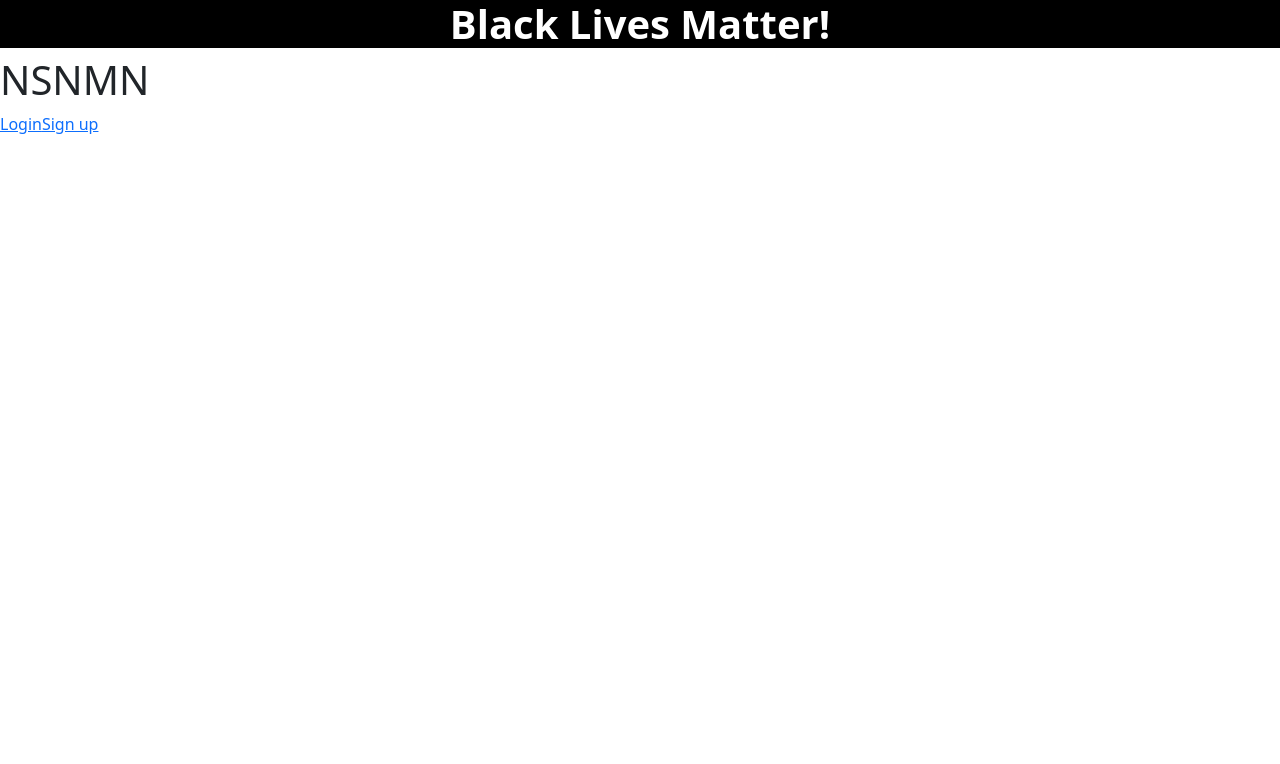
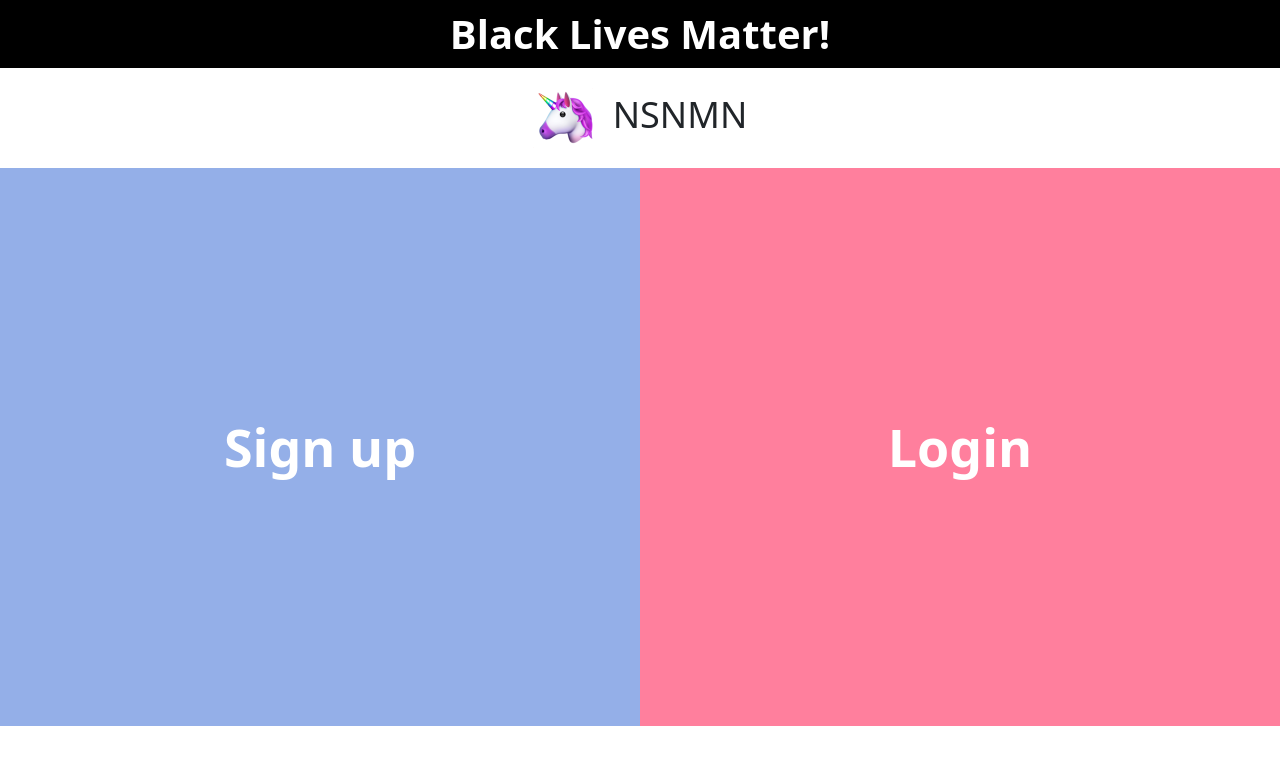
Before and after one commit to DulongSang/NSNMN, a React (Create React App) app in the folder frontend/: page / in a window 1280 px wide. Shown: the top 764 px of the page. Built offline with nearby package versions, Linux system fonts and the light colour scheme; the HTML template or start-up script is replaced by a standard one.

Commit message:
feat: main page appearence

```diff
--- a/frontend/src/App.css
+++ b/frontend/src/App.css
@@ -1,3 +1,7 @@
+a {
+    text-decoration: none !important;
+}
+
 nav::after {
     content: "";
     position: absolute;
--- a/frontend/src/components/Login.js
+++ b/frontend/src/components/Login.js
@@ -99,8 +99,10 @@ export default class Login extends Component {
     return (
       <div className="login-container">
         <form className="login-form">
-          <img src={logo} alt="unicorn" width="60px" height="60px" />
-          <h1>NSNMN Login</h1>
+          <a href="/">
+            <img src={logo} alt="unicorn" width="60px" height="60px" />
+            <h1>NSNMN Login</h1>
+          </a>
 
           <div className="textb">
             <input type="text" name="username" autoComplete="off" spellCheck="false"
--- a/frontend/src/components/MainPage.js
+++ b/frontend/src/components/MainPage.js
@@ -1,12 +1,25 @@
 import React from 'react';
+import logo from "../images/unicorn.png";
 
-export default function MainPage() {
+function MainPage() {
     return (
         <div>
             <h1 className="main-title">Black Lives Matter!</h1>
-            <h1 className="brand">NSNMN</h1>
-            <a href="/login">Login</a>
-            <a href="/register">Sign up</a>
+            <h1 className="brand">
+                <img src={logo} alter="logo" />
+                NSNMN
+            </h1>
+            <div className="flex main-page-container">
+                <a href="/register">
+                    <div className="main-block main-signup">Sign up</div>
+                </a>
+                <a href="/login">
+                    <div className="main-block main-login">Login</div>
+                </a>
+            </div>
         </div>
-    )
+    );
 }
+
+
+export default MainPage;
--- a/frontend/src/components/Register.js
+++ b/frontend/src/components/Register.js
@@ -69,8 +69,10 @@ export default class Login extends Component {
     return (
       <div className="login-container">
         <form className="login-form">
-          <img src={logo} alt="unicorn" width="60px" height="60px" />
-          <h1>NSNMN Login</h1>
+          <a href="/">
+            <img src={logo} alt="unicorn" width="60px" height="60px" />
+            <h1>NSNMN Login</h1>
+          </a>
 
           <div className="hint">You can only use letters & numbers</div>
           <div className="textb">
--- a/frontend/src/config.json
+++ b/frontend/src/config.json
@@ -1,3 +1,3 @@
 {
-    "hostOrigin": "http://localhost:5000"
+    "hostOrigin": "http://174.3.233.54:81"
 }
--- a/frontend/src/styles/mainPage.css
+++ b/frontend/src/styles/mainPage.css
@@ -3,4 +3,48 @@ h1.main-title {
     background-color: #000;
     color: #fff;
     text-align: center;
+    padding: 10px;
 }
+
+h1.brand {
+    text-align: center;
+    font-size: 36px;
+    margin: 20px;
+}
+
+h1.brand img {
+    width: 60px;
+    height: 60px;
+    margin-right: 20px;
+}
+
+div.main-page-container a {
+    flex: 1;
+}
+
+div.main-block {
+    text-align: center;
+    vertical-align: middle;
+    padding: 30vh 0;
+    font-size: 52px;
+    color: white;
+    font-weight: bold;
+    cursor: pointer;
+    transition-duration: 0.5s;
+}
+
+div.main-signup {
+    background-color: #94afe8;
+}
+
+div.main-login {
+    background-color: #ff7f9d;
+}
+
+div.main-signup:hover {
+    background-color: #648de4;
+}
+
+div.main-login:hover {
+    background-color: #ff4e78;
+}
```
Also changed, not shown: 2 other files (tests, documents, lock files or other folders).
